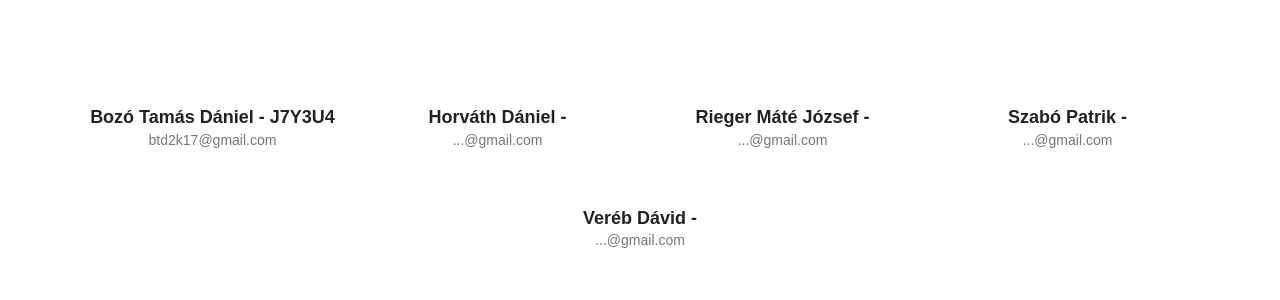
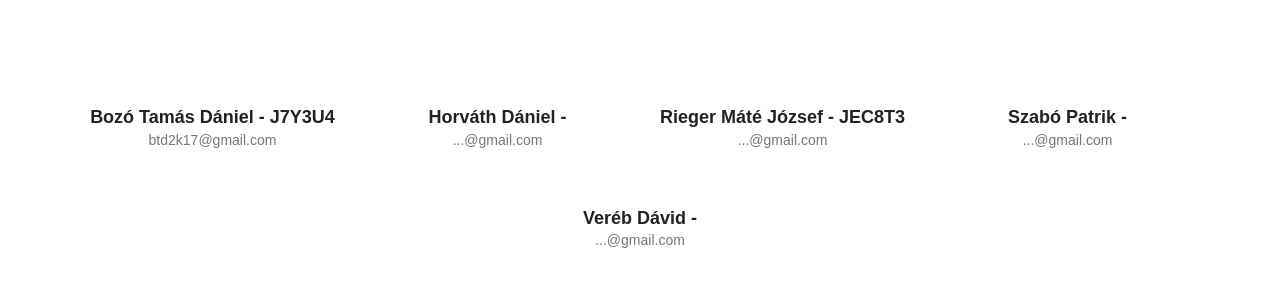
Before and after one commit to BozoTamas/AFP2, a PHP site: page /support in a window 1280 px wide. Shown: the part 374-674 px from the top of the page. Run offline with PHP 8.4, Linux system fonts and the light colour scheme; some libraries are stand-ins or nearby versions.

Commit message:
Rieger Máté Nk frissítve

```diff
--- a/sources/application/views/home/support.php
+++ b/sources/application/views/home/support.php
@@ -38,7 +38,7 @@
 
 			<div class="col-md-3 single-team">
 			    <div class="meta-text mt-30 text-center">
-				    <h4>Rieger Máté József - </h4>
+				    <h4>Rieger Máté József - JEC8T3</h4>
 				    <p>...@gmail.com</p>
 			    </div>
 			</div>
```
